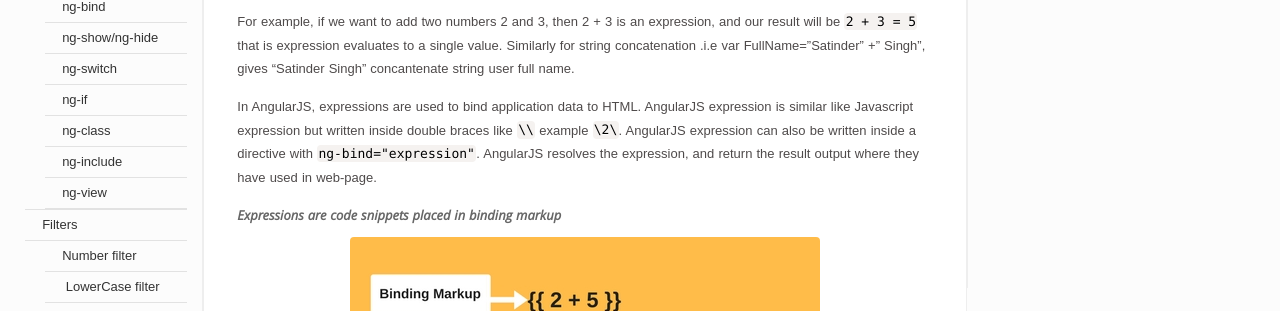
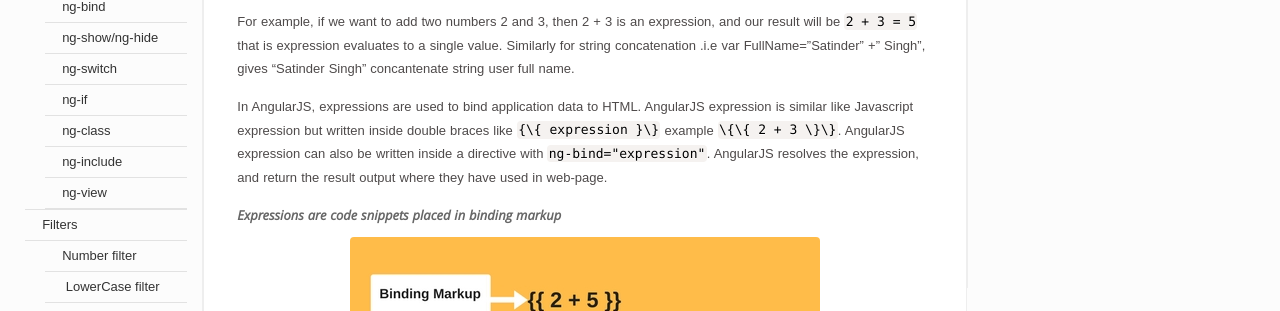
Before and after one commit to angular4pro/angular4pro.github.io, a Jekyll site: the page built from _posts/2017-09-21-angularjs-expressions.md, in a window 1280 px wide. Shown: the part 574-885 px from the top of the page. Built offline with Jekyll 4.4.1, drawn with Linux system fonts in a browser that asks for light colours; some web fonts are replaced.

Commit message:
Update 2017-09-21-angularjs-expressions.md

```diff
--- a/_posts/2017-09-21-angularjs-expressions.md
+++ b/_posts/2017-09-21-angularjs-expressions.md
@@ -17,7 +17,7 @@ Before digging into AngularJS Expressions, first, we understand what is an expre
 
 For example, if we want to add two numbers 2 and 3, then 2 + 3 is an expression, and our result will be `2 + 3 = 5` that is expression evaluates to a single value. Similarly for string concatenation .i.e var FullName="Satinder" +" Singh", gives "Satinder Singh" concantenate string user full name.
 
-In AngularJS, expressions are used to bind application data to HTML. AngularJS expression is similar like Javascript expression but written inside double braces like `\{{ expression }}\` example `\{{ 2 + 3 }}\`. AngularJS expression can also be written inside a directive with `ng-bind="expression"`. AngularJS resolves the expression, and return the result output where they have used in web-page.
+In AngularJS, expressions are used to bind application data to HTML. AngularJS expression is similar like Javascript expression but written inside double braces like `{\{ expression }\}` example `\{\{ 2 + 3 \}\}`. AngularJS expression can also be written inside a directive with `ng-bind="expression"`. AngularJS resolves the expression, and return the result output where they have used in web-page.
 
 ***Expressions are code snippets placed in binding markup***
 ![Understanding expressions in AngularJs](https://angular4pro.com/md/images/expression-angularjs.jpg)
```
